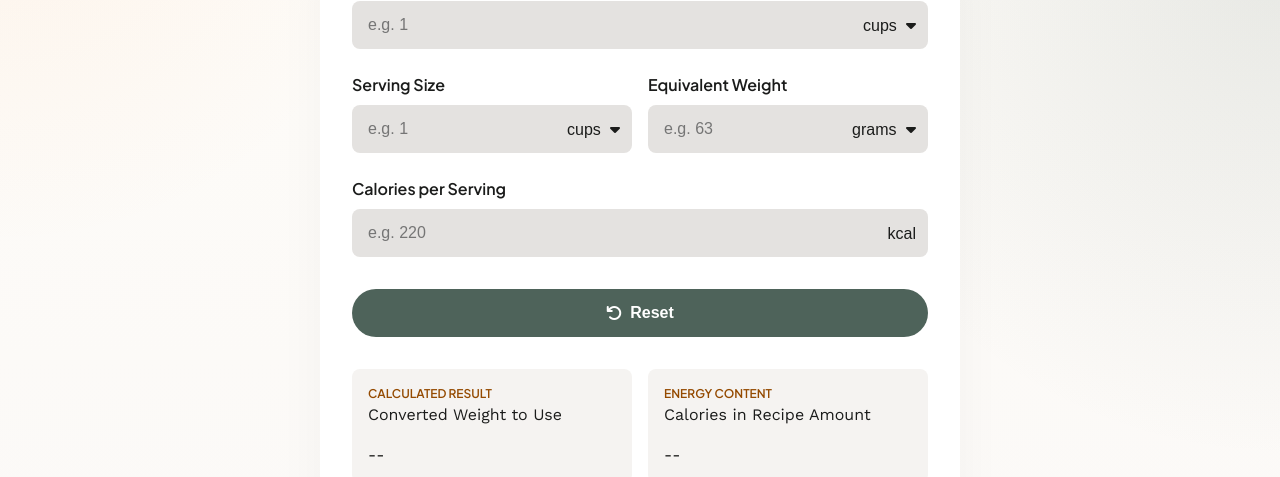
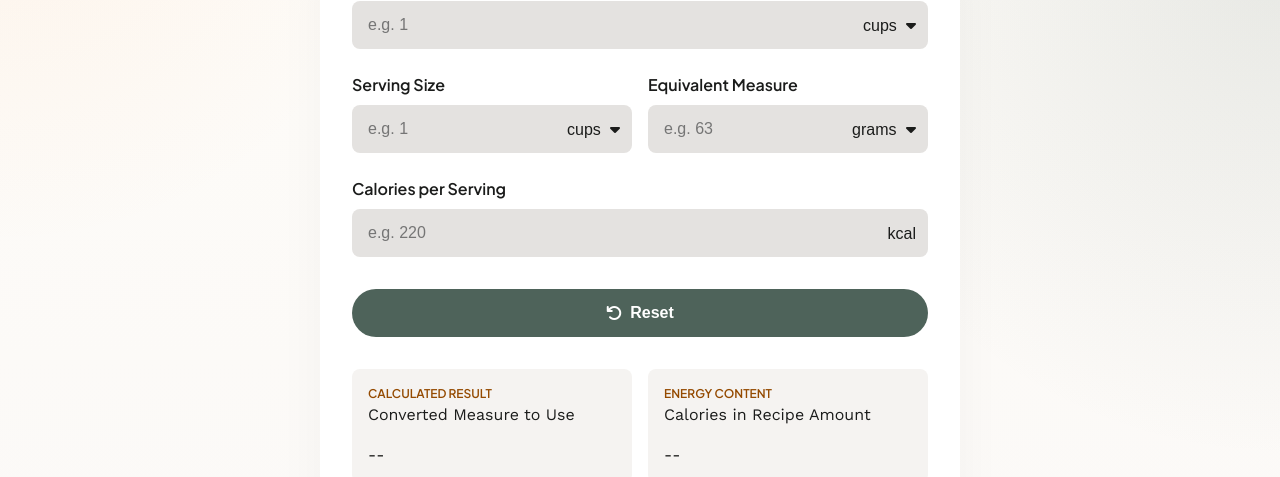
Before and after one commit to mjleonides/kalcyoulater, a Vue app: page / in a window 1280 px wide. Shown: the part 175-652 px from the top of the page. Built offline with nearby package versions, Linux system fonts and the light colour scheme.

Commit message:
Codex: Rename equivalent weight to measure and add new conversion AC

```diff
--- a/src/App.vue
+++ b/src/App.vue
@@ -45,13 +45,13 @@
             inputmode="decimal"
           />
 
-          <!-- Equivalent weight -->
+          <!-- Equivalent measure -->
           <InputNumberUnit
-            id="equivalent-weight"
-            name="equivalent-weight"
-            label="Equivalent Weight"
-            v-model:value="equivalentWeight.value"
-            v-model:unit="equivalentWeight.unit"
+            id="equivalent-measure"
+            name="equivalent-measure"
+            label="Equivalent Measure"
+            v-model:value="equivalentMeasure.value"
+            v-model:unit="equivalentMeasure.unit"
             :options="unitOptions"
             placeholder="e.g. 63"
             required
@@ -88,11 +88,11 @@
         <div class="result calculated-weight">
           <div>
             <h2>Calculated Result</h2>
-            <p>Converted Weight to Use</p>
+            <p>Converted Measure to Use</p>
           </div>
           <p class="result-value" v-if="calculatedWeight">
             {{ calculatedWeight.toFixed(1) }}
-            <span class="result-unit">{{ equivalentWeight.unit }}</span>
+            <span class="result-unit">{{ equivalentMeasure.unit }}</span>
           </p>
           <p v-else>--</p>
         </div>
@@ -130,13 +130,13 @@ import { useThemeStore } from "./stores/theme";
 const defaultValues = {
   recipe: { value: undefined, unit: "cups" },
   servingSize: { value: undefined },
-  equivalentWeight: { value: undefined, unit: "g" },
+  equivalentMeasure: { value: undefined, unit: "g" },
   caloriesPerServing: { value: undefined, unit: "kcal" },
 };
 
 const recipe = ref({ ...defaultValues.recipe });
 const servingSize = ref({ ...defaultValues.servingSize });
-const equivalentWeight = ref({ ...defaultValues.equivalentWeight });
+const equivalentMeasure = ref({ ...defaultValues.equivalentMeasure });
 const caloriesPerServing = ref({ ...defaultValues.caloriesPerServing });
 const themeStore = useThemeStore();
 const { theme, themeToggleIcon, themeToggleLabel } = storeToRefs(themeStore);
@@ -163,14 +163,14 @@ const calculatedWeight = computed(() => {
   if (
     !recipe.value.value ||
     !servingSize.value.value ||
-    !equivalentWeight.value.value
+    !equivalentMeasure.value.value
   ) {
     return undefined;
   }
 
   return (
     recipe.value.value *
-    (equivalentWeight.value.value / servingSize.value.value)
+    (equivalentMeasure.value.value / servingSize.value.value)
   );
 });
 
@@ -192,7 +192,7 @@ const calculatedCalories = computed(() => {
 const onReset = () => {
   recipe.value = { ...defaultValues.recipe };
   servingSize.value = { ...defaultValues.servingSize };
-  equivalentWeight.value = { ...defaultValues.equivalentWeight };
+  equivalentMeasure.value = { ...defaultValues.equivalentMeasure };
   caloriesPerServing.value = { ...defaultValues.caloriesPerServing };
 };
 </script>
```
Also changed, not shown: 1 other file (tests, documents, lock files or other folders).
